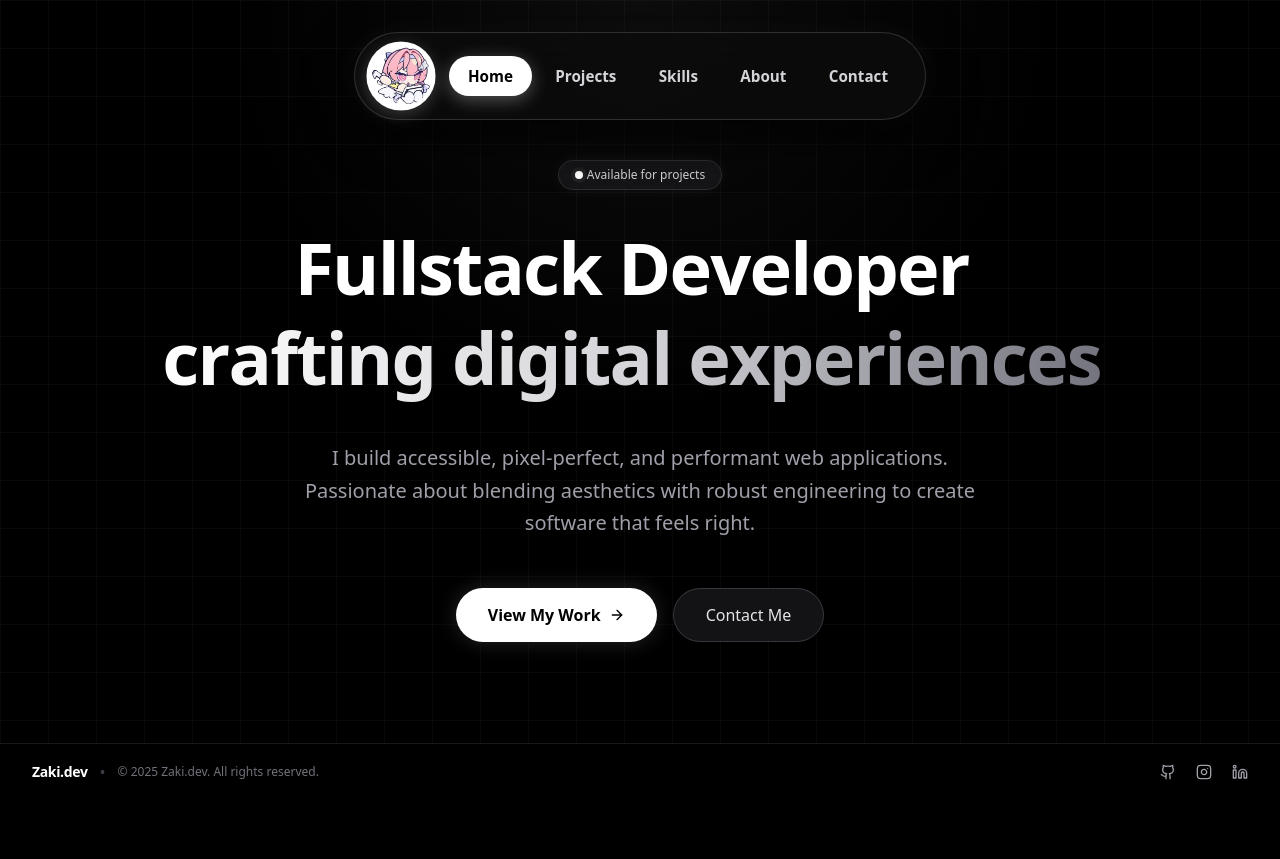
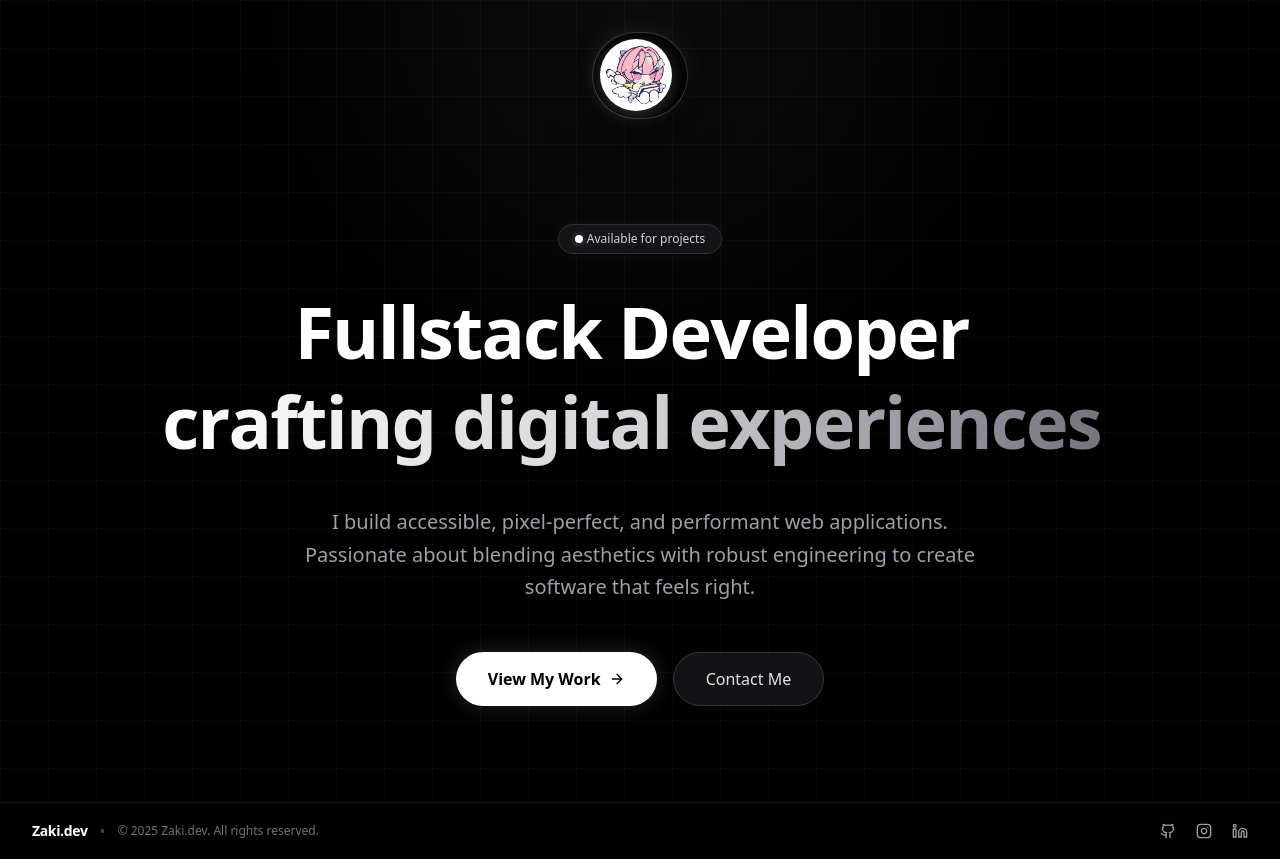
Before and after one commit to RajaYappingg/zaki-portofolio, a React (Vite) app: page / in a window 1280 px wide. Before the commit the page ends 800 px from the top, so only its background shows below. Built offline with nearby package versions, Linux system fonts and the light colour scheme.

Commit message:
feat: add interactive expansion state and motion animations to PillNav component

```diff
--- a/src/App.jsx
+++ b/src/App.jsx
@@ -10,15 +10,16 @@ import Footer from './components/Footer';
 function App() {
   return (
     <HashRouter>
-      <div className="min-h-screen bg-black text-white selection:bg-white selection:text-black relative font-sans overflow-x-hidden">
+      <div className="min-h-screen bg-black text-white selection:bg-white selection:text-black relative font-sans">
+        <Navbar />
+
         {/* Modern Clean AMOLED Background with Subtle Grid & Ambient White Radial Glow */}
         <div className="fixed inset-0 z-0 bg-black amoled-grid pointer-events-none">
           <div className="absolute inset-0 amoled-glow pointer-events-none" />
         </div>
 
         <div className="relative z-10 flex flex-col min-h-screen">
-          <Navbar />
-          <main className="flex-grow">
+          <main className="flex-grow pt-16">
             <Routes>
               <Route path="/" element={<Hero />} />
               <Route path="/skills" element={<Skills />} />
--- a/src/components/PillNav.css
+++ b/src/components/PillNav.css
@@ -1,29 +1,35 @@
 .pill-nav-container {
-  display: flex;
-  justify-content: center;
-  position: absolute;
-  top: 2rem;
-  left: 0;
-  right: 0;
-  z-index: 1000;
-  pointer-events: none;
-  /* Allow clicking through the container around the nav */
+  display: flex !important;
+  justify-content: center !important;
+  position: absolute !important;
+  top: 2rem !important;
+  left: 0 !important;
+  right: 0 !important;
+  z-index: 1000 !important;
+  pointer-events: none !important;
+  margin: 0 !important;
 }
 
 .pill-nav {
   pointer-events: auto;
-  background-color: var(--pill-bg, rgba(12, 12, 12, 0.95));
-  border: 1px solid rgba(255, 255, 255, 0.15);
+  background-color: #000000 !important;
+  border: 1.5px solid rgba(255, 255, 255, 0.2);
   border-radius: 9999px;
-  padding: 0.45rem 1.1rem 0.45rem 0.6rem;
+  padding: 0.4rem;
   display: flex;
   align-items: center;
-  gap: 0.75rem;
-  box-shadow: 0 14px 50px rgba(0, 0, 0, 0.95), 0 0 24px rgba(255, 255, 255, 0.05);
+  gap: 0.5rem;
+  box-shadow: 0 14px 50px rgba(0, 0, 0, 0.95), 0 0 25px rgba(255, 255, 255, 0.1);
   backdrop-filter: blur(24px);
   -webkit-backdrop-filter: blur(24px);
   white-space: nowrap;
   max-width: fit-content;
+  transition: border-color 0.3s ease, box-shadow 0.3s ease;
+}
+
+.pill-nav.is-expanded {
+  border-color: rgba(255, 255, 255, 0.3);
+  box-shadow: 0 14px 50px rgba(0, 0, 0, 0.95), 0 0 35px rgba(255, 255, 255, 0.15);
 }
 
 .pill-logo {
--- a/src/components/PillNav.jsx
+++ b/src/components/PillNav.jsx
@@ -1,6 +1,9 @@
-import { useEffect, useRef, useState, useLayoutEffect } from 'react';
+import { useEffect, useRef, useState } from 'react';
+import { createPortal } from 'react-dom';
 import { Link } from 'react-router-dom';
+import { motion } from 'framer-motion';
 import { gsap } from 'gsap';
+import { ChevronLeft } from 'lucide-react';
 import './PillNav.css';
 
 const PillNav = ({
@@ -19,6 +22,7 @@ const PillNav = ({
 }) => {
     const resolvedPillTextColor = pillTextColor ?? baseColor;
     const [isMobileMenuOpen, setIsMobileMenuOpen] = useState(false);
+    const [isNavExpanded, setIsNavExpanded] = useState(false);
 
     // State: 'idle' = active tab; 'hover' = hovered tab.
     const [navState, setNavState] = useState({ type: 'idle', hoveredIndex: null });
@@ -26,21 +30,41 @@ const PillNav = ({
     const navRef = useRef(null);
     const logoRef = useRef(null);
     const logoImgRef = useRef(null);
-    const navItemsRef = useRef(null);
-
     const logoRotationRef = useRef(0);
 
-    const handleLogoEnter = () => {
+    const spinLogo = () => {
         logoRotationRef.current += 360;
         if (logoImgRef.current) {
             gsap.to(logoImgRef.current, {
                 rotate: logoRotationRef.current,
-                duration: 0.75,
-                ease: 'back.out(1.4)',
+                duration: 1.1,
+                ease: 'back.out(1.2)',
                 overwrite: 'auto'
             });
         }
     };
+
+    const handleLogoClick = (e) => {
+        e.preventDefault();
+        spinLogo();
+        setIsNavExpanded(prev => !prev);
+    };
+
+    const handleLogoEnter = () => {
+        if (!isNavExpanded) {
+            spinLogo();
+            setIsNavExpanded(true);
+        }
+    };
+
+    const handleCloseClick = (e) => {
+        e.stopPropagation();
+        spinLogo();
+        setIsNavExpanded(false);
+    };
+
+    const handleItemEnter = (i) => setNavState({ type: 'hover', hoveredIndex: i });
+    const handleItemLeave = () => setNavState(prev => ({ ...prev, hoveredIndex: null }));
 
     // Helper: Normalize
     const normalizePath = (path) => path?.replace(/\/+$/, '') || '/';
@@ -49,23 +73,6 @@ const PillNav = ({
         const currentPath = normalizePath(activeHref);
         return items.findIndex(item => normalizePath(item.href) === currentPath);
     };
-
-    // Event Handlers
-    const handleNavEnter = () => setNavState(prev => ({ ...prev, type: 'hover' }));
-    const handleNavLeave = () => setNavState({ type: 'idle', hoveredIndex: null });
-    const handleItemEnter = (i) => setNavState({ type: 'hover', hoveredIndex: i });
-    const handleItemLeave = () => setNavState(prev => ({ ...prev, hoveredIndex: null }));
-
-    // Initial Load Animation
-    useLayoutEffect(() => {
-        if (initialLoadAnimation) {
-            const ctx = gsap.context(() => {
-                if (logoRef.current) gsap.from(logoRef.current, { scale: 0, duration: 0.6, ease });
-                if (navItemsRef.current) gsap.from(navItemsRef.current, { opacity: 0, scale: 0.95, duration: 0.6, ease });
-            }, navRef);
-            return () => ctx.revert();
-        }
-    }, [initialLoadAnimation]);
 
     const cssVars = {
         ['--base']: baseColor,
@@ -79,26 +86,44 @@ const PillNav = ({
         ? navState.hoveredIndex
         : (hideActiveOnIdle ? -1 : activeIdx);
 
-    return (
+    const navContent = (
         <div className="pill-nav-container" ref={navRef}>
-            <nav
-                className={`pill-nav ${className}`}
+            <motion.nav
+                className={`pill-nav ${className} ${isNavExpanded ? 'is-expanded' : 'is-collapsed'}`}
                 style={cssVars}
-                onMouseEnter={handleNavEnter}
-                onMouseLeave={handleNavLeave}
+                animate={{
+                    paddingRight: isNavExpanded ? '0.8rem' : '0.45rem'
+                }}
+                transition={{ duration: 0.75, ease: [0.16, 1, 0.3, 1] }}
             >
                 {logo && (
-                    <Link
-                        className="pill-logo"
-                        to="/"
+                    <a
+                        className="pill-logo cursor-pointer"
+                        href="/"
                         ref={logoRef}
+                        onClick={handleLogoClick}
                         onMouseEnter={handleLogoEnter}
+                        title="Toggle Navigation Menu"
                     >
                         <img src={logo} alt={logoAlt} ref={logoImgRef} />
-                    </Link>
+                    </a>
                 )}
-                <div className="pill-nav-items desktop-only" ref={navItemsRef}>
-                    <ul className="pill-list">
+
+                <motion.div
+                    className="pill-nav-items desktop-only overflow-hidden flex items-center"
+                    initial={false}
+                    animate={{
+                        width: isNavExpanded ? 'auto' : 0,
+                        opacity: isNavExpanded ? 1 : 0,
+                        x: isNavExpanded ? 0 : -20,
+                        scale: isNavExpanded ? 1 : 0.95
+                    }}
+                    transition={{
+                        duration: 0.75,
+                        ease: [0.16, 1, 0.3, 1]
+                    }}
+                >
+                    <ul className="pill-list pl-2 items-center">
                         {items.map((item, i) => {
                             const isHighlighted = (currentHighlightedIdx === i);
                             return (
@@ -114,13 +139,23 @@ const PillNav = ({
                                 </li>
                             );
                         })}
+                        <li>
+                            <button
+                                onClick={handleCloseClick}
+                                className="ml-1 p-1.5 rounded-full text-zinc-400 hover:text-white hover:bg-zinc-800 transition-colors flex items-center justify-center cursor-pointer"
+                                title="Collapse Menu"
+                            >
+                                <ChevronLeft size={18} />
+                            </button>
+                        </li>
                     </ul>
-                </div>
+                </motion.div>
+
                 <button className="mobile-menu-button mobile-only" onClick={() => setIsMobileMenuOpen(!isMobileMenuOpen)}>
                     <span className="hamburger-line" />
                     <span className="hamburger-line" />
                 </button>
-            </nav>
+            </motion.nav>
 
             <div className="mobile-menu-popover mobile-only" style={{ ...cssVars, visibility: isMobileMenuOpen ? 'visible' : 'hidden', opacity: isMobileMenuOpen ? 1 : 0 }}>
                 <ul className="mobile-menu-list">
@@ -139,5 +174,8 @@ const PillNav = ({
             </div>
         </div>
     );
+
+    return navContent;
 };
+
 export default PillNav;
```
